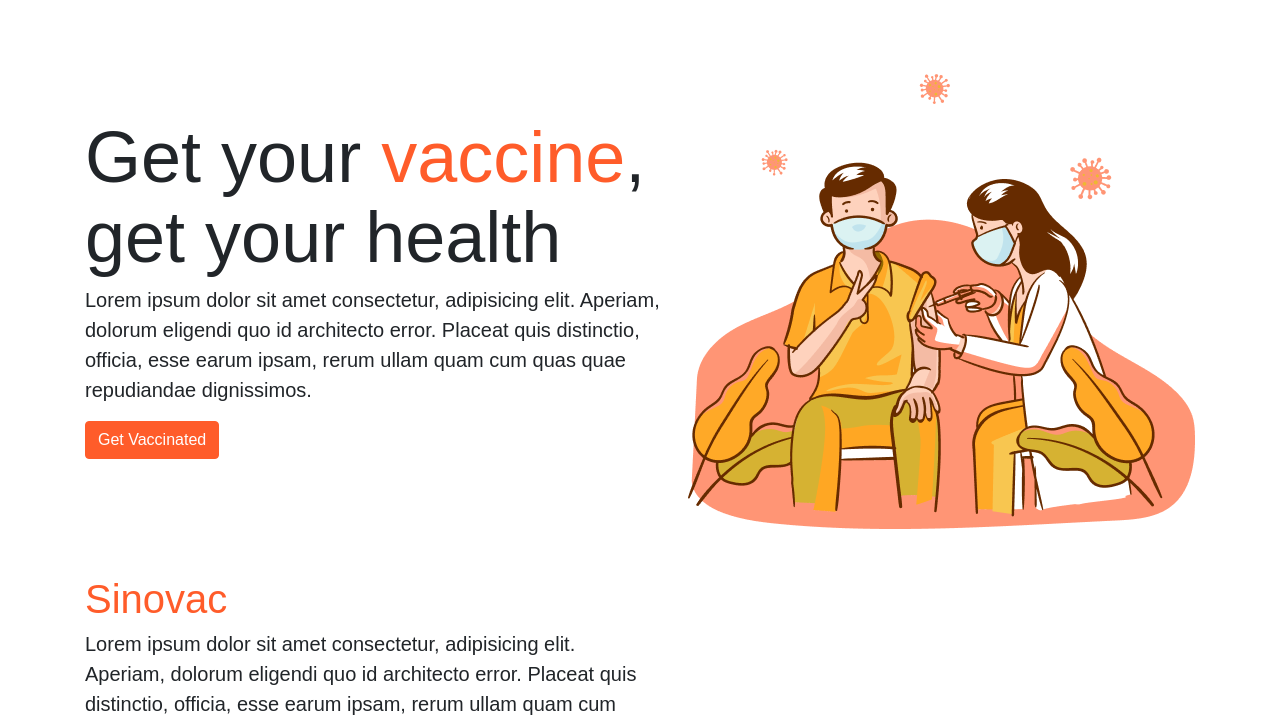
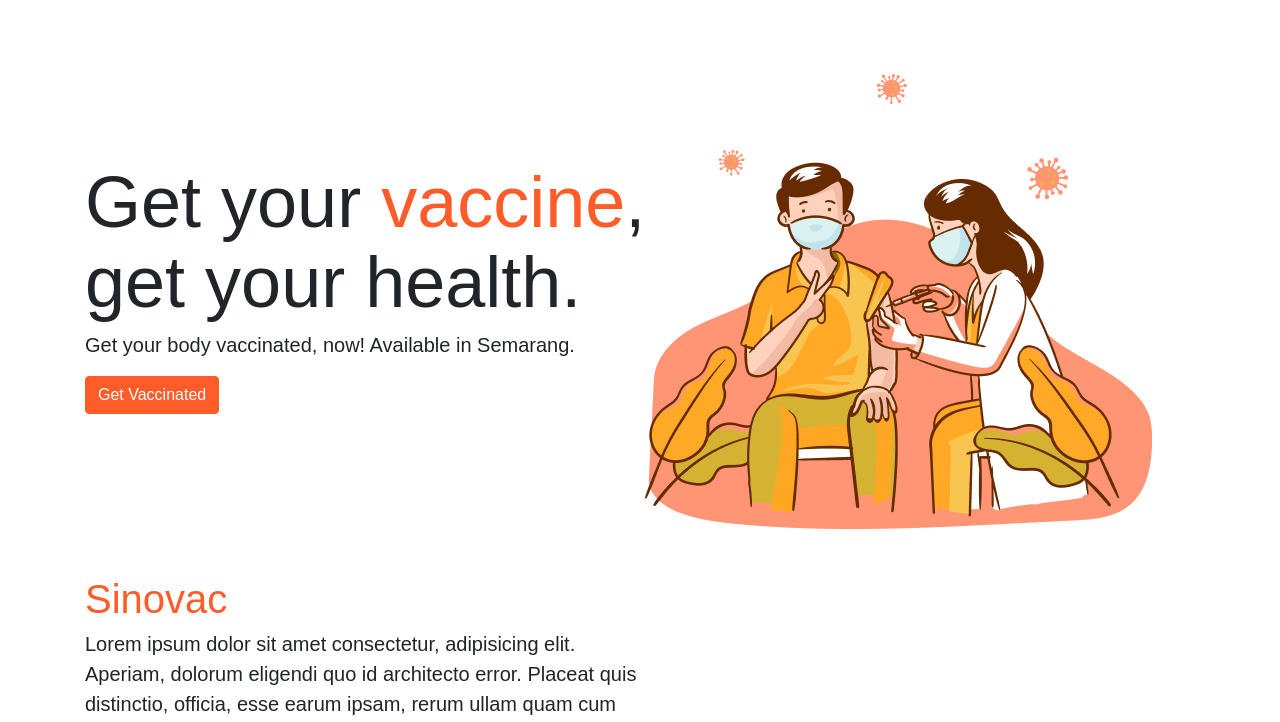
Before and after one commit to alfonslu/VaksinGO, a PHP site: page /index.php in a window 1280 px wide. Shown: the part 80-802 px from the top of the page. Run offline with PHP 8.4, Linux system fonts and the light colour scheme.

Commit message:
fix index

```diff
--- a/index.php
+++ b/index.php
@@ -1,3 +1,7 @@
+<?php
+require_once('auth.php');
+?>
+
 <!DOCTYPE html>
 <html lang="en">
 
@@ -17,9 +21,9 @@
         <div class="mt-5">
             <div class="d-flex flex-row">
                 <div class="my-auto">
-                    <h1 class="display-3 bold">Get your <span class="emp">vaccine</span>,</br>get your health</h1>
-                    <p class="lead">Lorem ipsum dolor sit amet consectetur, adipisicing elit. Aperiam, dolorum eligendi quo id architecto error. Placeat quis distinctio, officia, esse earum ipsam, rerum ullam quam cum quas quae repudiandae dignissimos.</p>
-                    <button class="btn btn-primary" onclick="">Get Vaccinated</button>
+                    <h1 class="display-3 bold">Get your <span class="emp">vaccine</span>,</br>get your health.</h1>
+                    <p class="lead">Get your body vaccinated, now! Available in Semarang.</p>
+                    <a class="btn btn-primary" href="book_vaccine.php">Get Vaccinated</a>
                 </div>
                 <div class="hero">
                     <img src="img/hero.png" alt="">
@@ -67,6 +71,10 @@
         </div>
     </section>
 
+    <section class="container">
+
+    </section>
+
 </body>
 
 </html>
```
